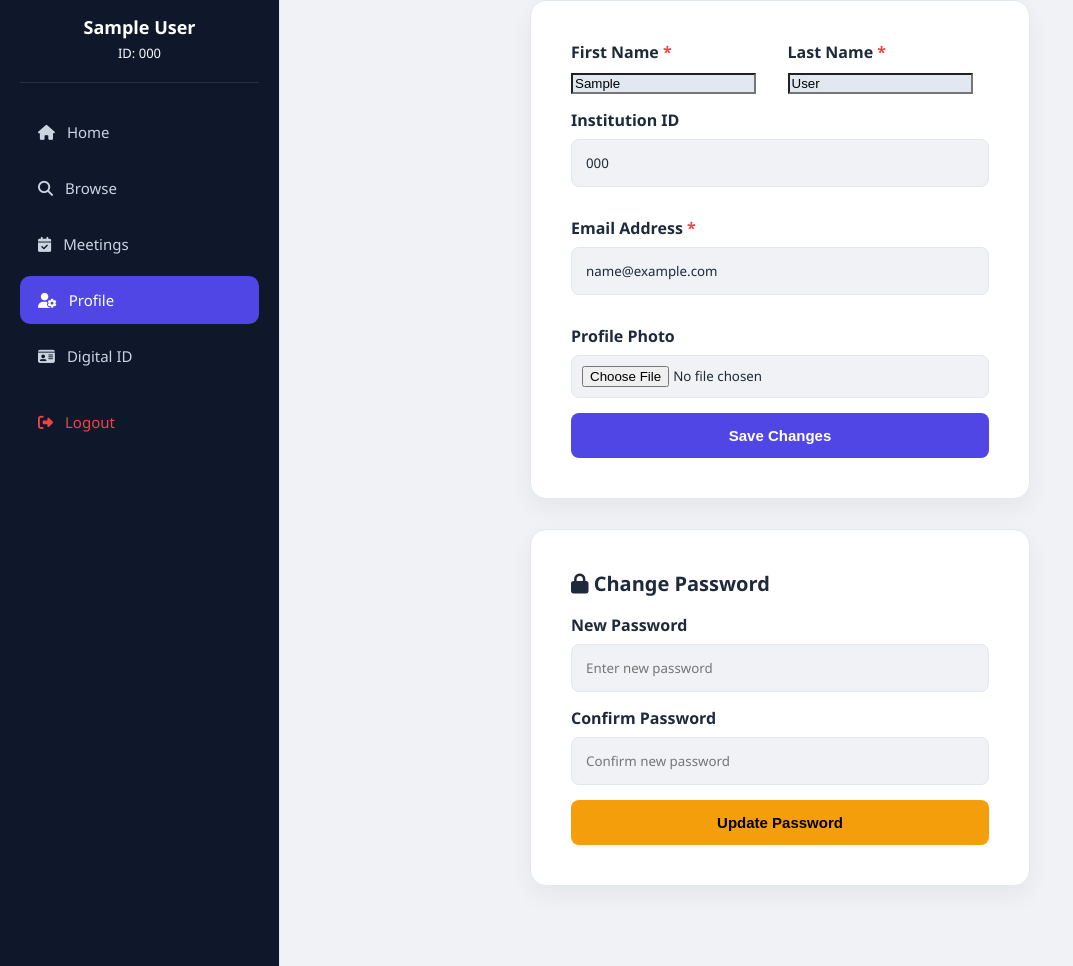
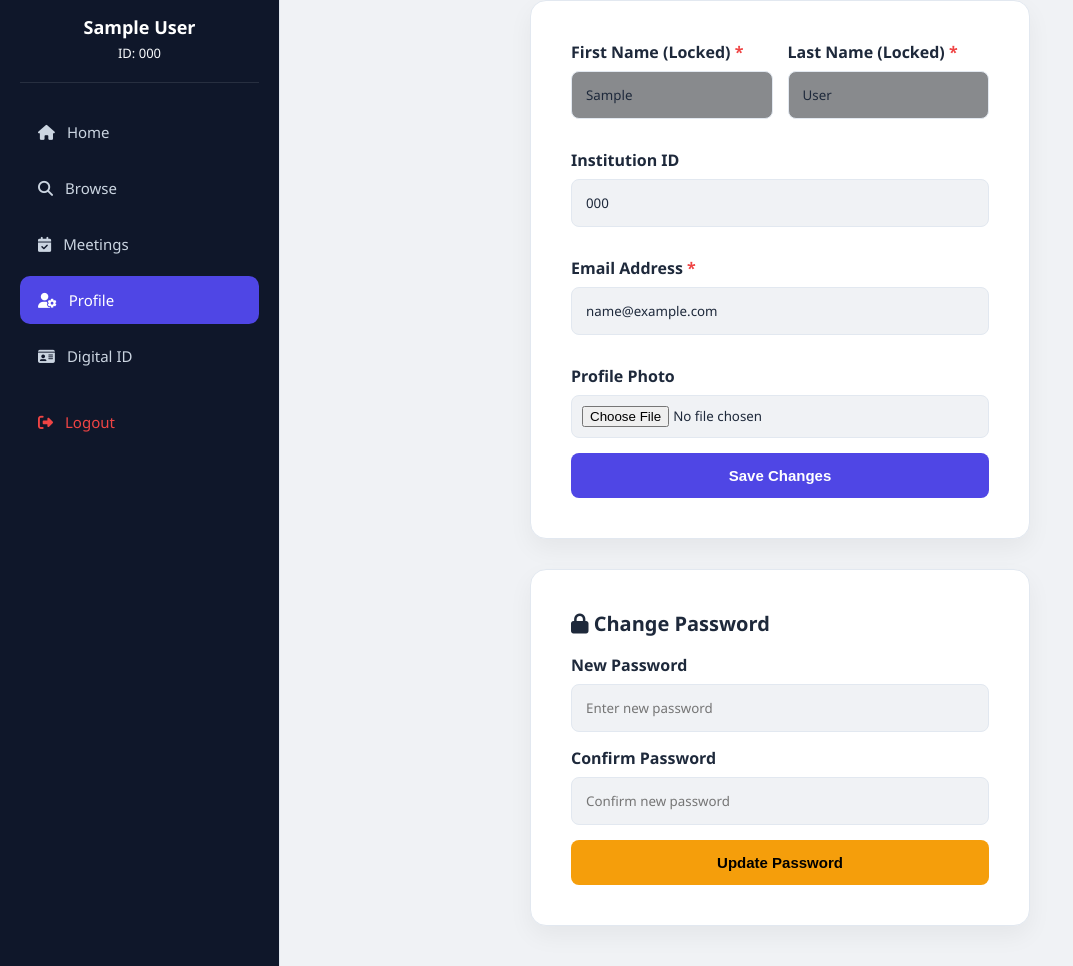
Before and after one commit to Gabyyy123/Library-Management-System---Django, a Django app: page /profile/edit/ in a window 1280 px wide. Shown: the part 120-1086 px from the top of the page, without its empty margins (0-1073 px from the left). Run offline with Django 5.2, Linux system fonts and the light colour scheme; a user stored in the database is signed in; tables that the repository leaves empty hold one stand-in row (values such as "Sample post"); data that the repository does not hold is empty; some libraries are stand-ins or nearby versions.

Commit message:
Locking the first and last name for student

```diff
--- a/catalog/templates/catalog/edit_profile.html
+++ b/catalog/templates/catalog/edit_profile.html
@@ -95,13 +95,25 @@
         {% csrf_token %}
 
         <div style="display: grid; grid-template-columns: 1fr 1fr; gap: 15px;">
+            {% if user.userprofile.role == 'admin' or user.userprofile.role == 'admin_librarian' %}
                 <div>
                     <label style="font-weight:bold; margin-bottom:8px; display:block;">First Name <span style="color:var(--danger);">*</span></label>
-                                <input type="text" name="first_name" value="{{ user.first_name }}" readonly style="background-color: #e2e8f0; cursor: not-allowed;">
+                    <input type="text" name="first_name" value="{{ user.first_name }}" class="form-input">
                 </div>
                 <div>
                     <label style="font-weight:bold; margin-bottom:8px; display:block;">Last Name <span style="color:var(--danger);">*</span></label>
-                                <input type="text" name="last_name" value="{{ user.last_name }}" readonly style="background-color: #e2e8f0; cursor: not-allowed;">                            </div>
+                    <input type="text" name="last_name" value="{{ user.last_name }}" class="form-input">
+                </div>
+            {% else %}
+                <div>
+                    <label style="font-weight:bold; margin-bottom:8px; display:block;">First Name (Locked) <span style="color:var(--danger);">*</span></label>
+                    <input type="text" name="first_name" value="{{ user.first_name }}" class="form-input" readonly style="background-color: #888a8d; cursor: not-allowed;">
+                </div>
+                <div>
+                    <label style="font-weight:bold; margin-bottom:8px; display:block;">Last Name (Locked) <span style="color:var(--danger);">*</span></label>
+                    <input type="text" name="last_name" value="{{ user.last_name }}" class="form-input" readonly style="background-color: #888a8d; cursor: not-allowed;">
+                </div>
+            {% endif %}
         </div>
 
         <label style="font-weight:bold; margin-top:15px; margin-bottom:8px; display:block;">Institution ID</label>
```
Lines whose indentation alone changed are shown as unchanged.
